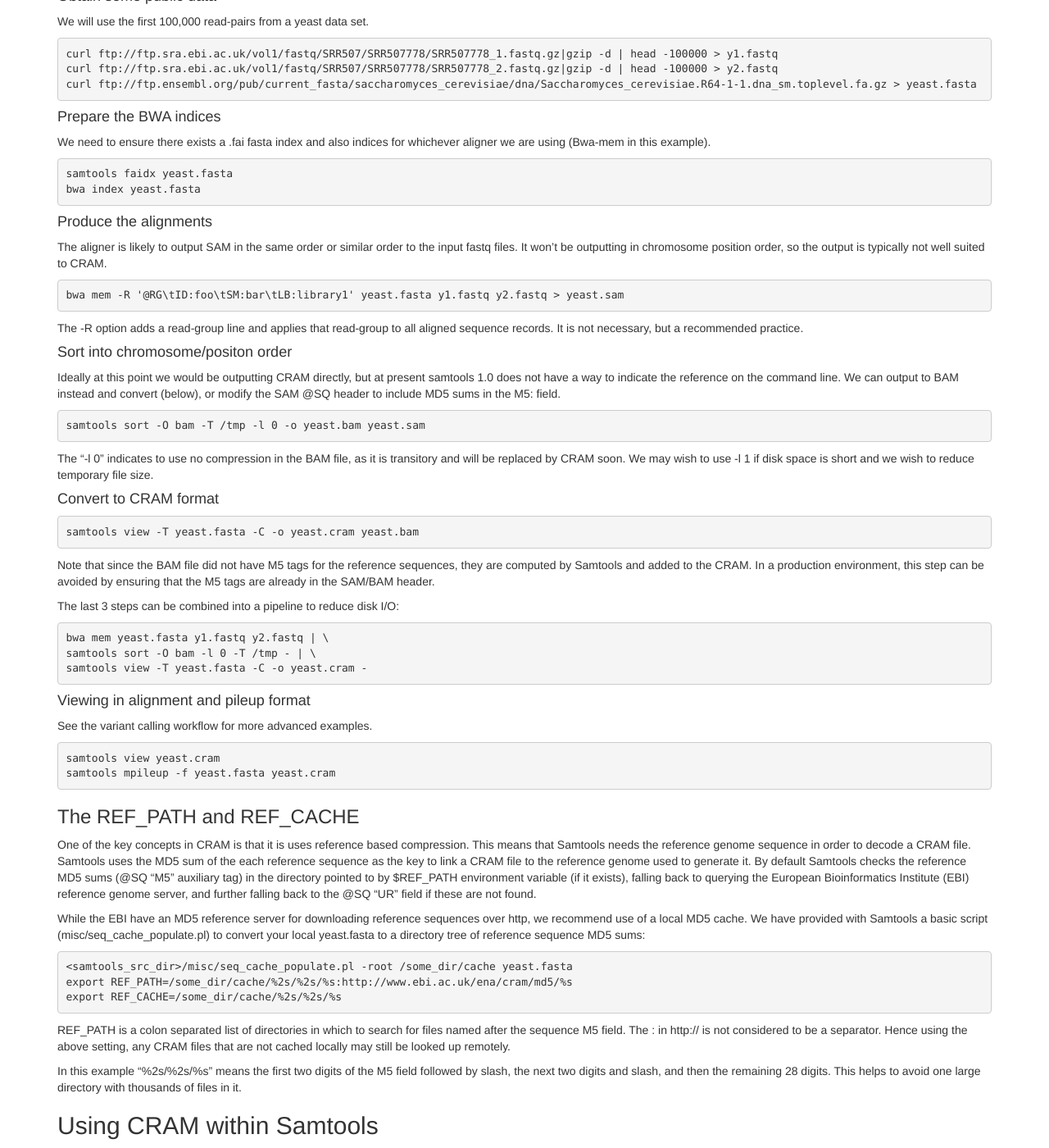
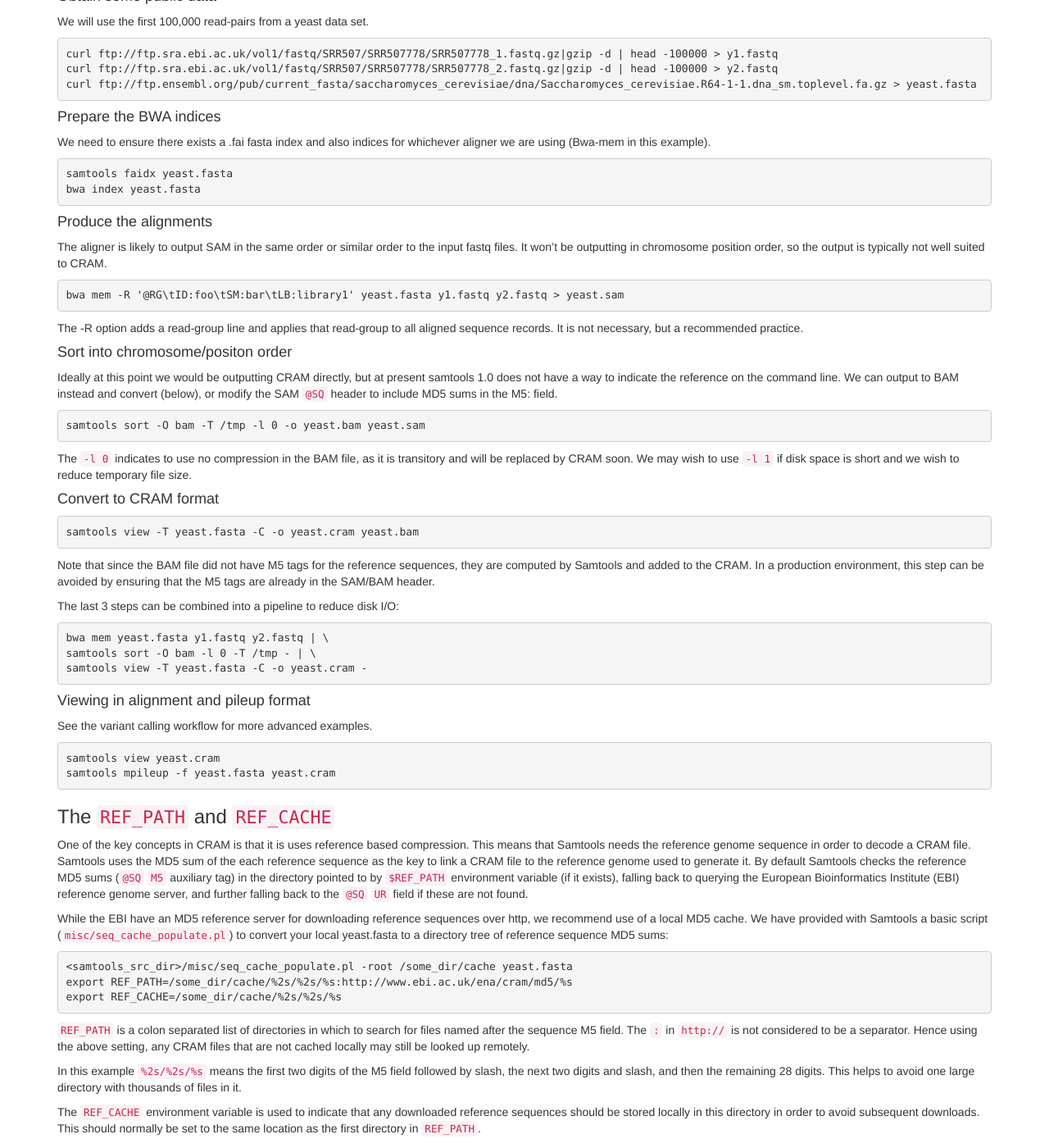
Before and after one commit to samtools/www.htslib.org, a Jekyll site: the page built from workflow.md, in a window 1280 px wide and 1400 px high, scrolled down 2713 px. Shown: the whole window at 82% size. Built offline with Jekyll 4.4.1, drawn with Linux system fonts in a browser that asks for light colours; nearby versions of some CDN libraries; some of the changed text lies outside the part shown.

Commit message:
Removed duplicate stuff accidentally added during merge

```diff
--- a/workflow.md
+++ b/workflow.md
@@ -123,78 +123,6 @@ For a workflow this has a few fundamental effects:
 
 Technically CRAM can work with other orders but it can become inefficient due to a large amount of random access across the reference genome. The current implementation of CRAM in htslib 1.0 is also inefficient in size for unsorted data, although this will be rectified in upcoming releases.
 
-In CRAM format the reference sequence is linked to by the md5sum (M5 auxiliary tag) in the CRAM header (@SQ tags). This is mandatory and part of the CRAM specification. In SAM/BAM format, these M5 tags are optional. Therefore converting from SAM/BAM to CRAM requires some additional overhead to link the CRAM to the correct reference sequence.
-
-### A Worked Example
-
-#### Obtain some public data
-We will use the first 100,000 read-pairs from a yeast data set.
-
-	curl ftp://ftp.sra.ebi.ac.uk/vol1/fastq/SRR507/SRR507778/SRR507778_1.fastq.gz|gzip -d | head -100000 > y1.fastq
-	curl ftp://ftp.sra.ebi.ac.uk/vol1/fastq/SRR507/SRR507778/SRR507778_2.fastq.gz|gzip -d | head -100000 > y2.fastq
-	curl ftp://ftp.ensembl.org/pub/current_fasta/saccharomyces_cerevisiae/dna/Saccharomyces_cerevisiae.R64-1-1.dna_sm.toplevel.fa.gz > yeast.fasta
-
-#### Prepare the BWA indices
-We need to ensure there exists a .fai fasta index and also indices for whichever aligner we are using (Bwa-mem in this example).
-
-	samtools faidx yeast.fasta
-	bwa index yeast.fasta
-
-#### Produce the alignments
-The aligner is likely to output SAM in the same order or similar order to the input fastq files. It won't be outputting in chromosome position order, so the output is typically not well suited to CRAM.
-
-	bwa mem -R '@RG\tID:foo\tSM:bar\tLB:library1' yeast.fasta y1.fastq y2.fastq > yeast.sam
-
-The -R option adds a read-group line and applies that read-group to all aligned sequence records. It is not necessary, but a recommended practice.
-
-#### Sort into chromosome/positon order
-Ideally at this point we would be outputting CRAM directly, but at present samtools 1.0 does not have a way to indicate the reference on the command line. We can output to BAM instead and convert (below), or modify the SAM @SQ header to include MD5 sums in the M5: field.
-
-	samtools sort -O bam -T /tmp -l 0 -o yeast.bam yeast.sam
-
-The "-l 0" indicates to use no compression in the BAM file, as it is transitory and will be replaced by CRAM soon. We may wish to use -l 1 if disk space is short and we wish to reduce temporary file size.
-
-#### Convert to CRAM format
-	samtools view -T yeast.fasta -C -o yeast.cram yeast.bam
-
-Note that since the BAM file did not have M5 tags for the reference sequences, they are computed by Samtools and added to the CRAM. In a production environment, this step can be avoided by ensuring that the M5 tags are already in the SAM/BAM header.
-
-The last 3 steps can be combined into a pipeline to reduce disk I/O:
-
-	bwa mem yeast.fasta y1.fastq y2.fastq | \
-	samtools sort -O bam -l 0 -T /tmp - | \
-	samtools view -T yeast.fasta -C -o yeast.cram -
-
-#### Viewing in alignment and pileup format
-See the variant calling workflow for more advanced examples.
-
-	samtools view yeast.cram
-	samtools mpileup -f yeast.fasta yeast.cram
-
-### The REF_PATH and REF_CACHE
-
-One of the key concepts in CRAM is that it is uses reference based compression. This means that Samtools needs the reference genome sequence in order to decode a CRAM file. Samtools uses the MD5 sum of the each reference sequence as the key to link a CRAM file to the reference genome used to generate it. By default Samtools checks the reference MD5 sums (@SQ "M5" auxiliary tag) in the directory pointed to by $REF_PATH environment variable (if it exists), falling back to querying the European Bioinformatics Institute (EBI) reference genome server, and further falling back to the @SQ "UR" field if these are not found.
-
-While the EBI have an MD5 reference server for downloading reference sequences over http, we recommend use of a local MD5 cache. We have provided with Samtools a basic script (misc/seq_cache_populate.pl) to convert your local yeast.fasta to a directory tree of reference sequence MD5 sums:
-
-	<samtools_src_dir>/misc/seq_cache_populate.pl -root /some_dir/cache yeast.fasta
-	export REF_PATH=/some_dir/cache/%2s/%2s/%s:http://www.ebi.ac.uk/ena/cram/md5/%s
-	export REF_CACHE=/some_dir/cache/%2s/%2s/%s
-
-REF_PATH is a colon separated list of directories in which to search for files named after the sequence M5 field. The : in http:// is not considered to be a separator. Hence using the above setting, any CRAM files that are not cached locally may still be looked up remotely.
-
-In this example "%2s/%2s/%s" means the first two digits of the M5 field followed by slash, the next two digits and slash, and then the remaining 28 digits.  This helps to avoid one large directory with thousands of files in it.
-
-## Using CRAM within Samtools
-CRAM is primarily a reference-based compressed format, meaning that only differences between the stored sequences and the reference are stored.
-
-For a workflow this has a few fundamental effects:
-
-1. Alignments should be kept in chromosome/position sort order.
-2. The reference must be available at all times. Losing it may be equivalent to losing all your read sequences.
-
-Technically CRAM can work with other orders but it can become inefficient due to a large amount of random access across the reference genome. The current implementation of CRAM in htslib 1.0 is also inefficient in size for unsorted data, although this will be rectified in upcoming releases.
-
 In CRAM format the reference sequence is linked to by the md5sum (`M5` auxiliary tag) in the CRAM header (`@SQ` tags). This is mandatory and part of the CRAM specification. In SAM/BAM format, these M5 tags are optional. Therefore converting from SAM/BAM to CRAM requires some additional overhead to link the CRAM to the correct reference sequence.
 
 ### A Worked Example
@@ -220,11 +148,11 @@ The aligner is likely to output SAM in the same order or similar order to the in
 The -R option adds a read-group line and applies that read-group to all aligned sequence records. It is not necessary, but a recommended practice.
 
 #### Sort into chromosome/positon order
-Ideally at this point we would be outputting CRAM directly, but at present samtools 1.0 does not have a way to indicate the reference on the command line. We can output to BAM instead and convert (below), or modify the SAM @SQ header to include MD5 sums in the M5: field.
+Ideally at this point we would be outputting CRAM directly, but at present samtools 1.0 does not have a way to indicate the reference on the command line. We can output to BAM instead and convert (below), or modify the SAM `@SQ` header to include MD5 sums in the M5: field.
 
 	samtools sort -O bam -T /tmp -l 0 -o yeast.bam yeast.sam
 
-The "-l 0" indicates to use no compression in the BAM file, as it is transitory and will be replaced by CRAM soon. We may wish to use -l 1 if disk space is short and we wish to reduce temporary file size.
+The `-l 0` indicates to use no compression in the BAM file, as it is transitory and will be replaced by CRAM soon. We may wish to use `-l 1` if disk space is short and we wish to reduce temporary file size.
 
 #### Convert to CRAM format
 	samtools view -T yeast.fasta -C -o yeast.cram yeast.bam
@@ -253,7 +181,7 @@ While the EBI have an MD5 reference server for downloading reference sequences o
 	export REF_PATH=/some_dir/cache/%2s/%2s/%s:http://www.ebi.ac.uk/ena/cram/md5/%s
 	export REF_CACHE=/some_dir/cache/%2s/%2s/%s
 
-REF_PATH is a colon separated list of directories in which to search for files named after the sequence M5 field. The `:` in `http://` is not considered to be a separator. Hence using the above setting, any CRAM files that are not cached locally may still be looked up remotely.
+`REF_PATH` is a colon separated list of directories in which to search for files named after the sequence M5 field. The `:` in `http://` is not considered to be a separator. Hence using the above setting, any CRAM files that are not cached locally may still be looked up remotely.
 
 In this example `%2s/%2s/%s` means the first two digits of the M5 field followed by slash, the next two digits and slash, and then the remaining 28 digits.  This helps to avoid one large directory with thousands of files in it.
 
```
